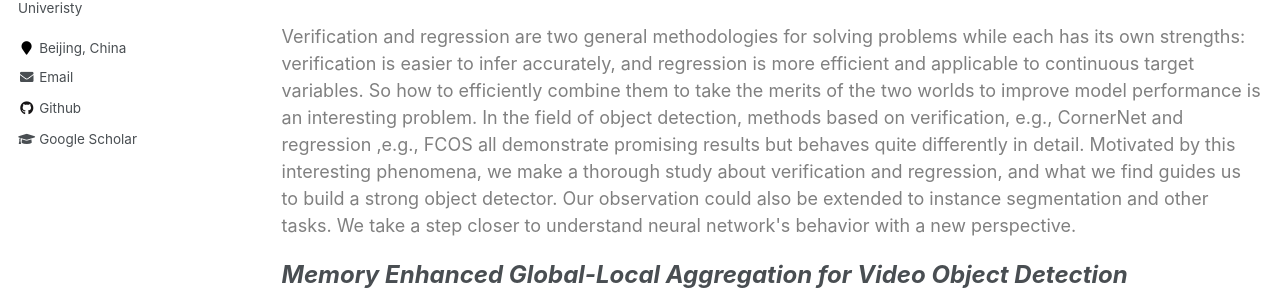
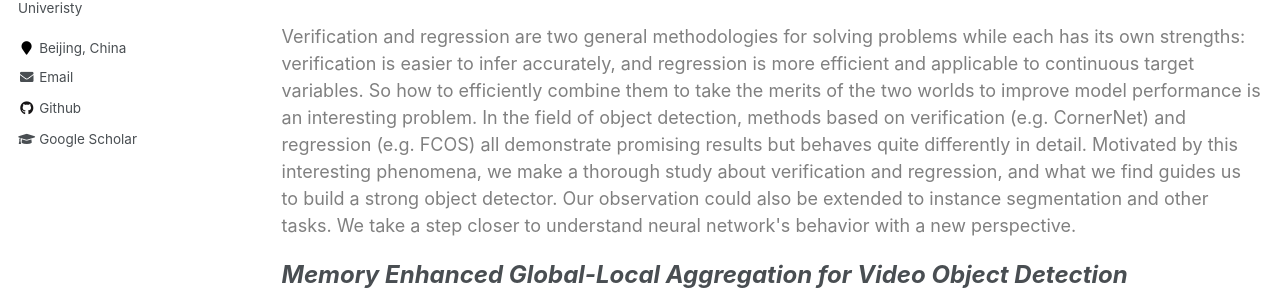
Before and after one commit to Scalsol/Scalsol.github.io, a Jekyll site: the page built from _pages/publications.md, in a window 1280 px wide and 900 px high, scrolled down 364 px. Shown: the part 234-531 px from the top of the window. Built offline with Jekyll 4.4.1, drawn with Linux system fonts in a browser that asks for light colours.

Commit message:
fix some bug

```diff
--- a/_pages/publications.md
+++ b/_pages/publications.md
@@ -14,7 +14,7 @@ author_profile: true
 <i>Neural Information Processing Systems (<strong>[NeurIPS](https://neurips.cc/)</strong>)</i>, 2020
 [[paper](https://arxiv.org/abs/2007.08508)] [[code](https://github.com/Scalsol/RepPointsV2)]
 <br/><img src='/images/reppointsv2.png' width="800" height="300">
-<font size="4" color="gray">Verification and regression are two general methodologies for solving problems while each has its own strengths: verification is easier to infer accurately, and regression is more efficient and applicable to continuous target variables. So how to efficiently combine them to take the merits of the two worlds to improve model performance is an interesting problem. In the field of object detection, methods based on verification, e.g., CornerNet and regression ,e.g., FCOS all demonstrate promising results but behaves quite differently in detail. Motivated by this interesting phenomena, we make a thorough study about verification and regression, and what we find guides us to build a strong object detector. Our observation could also be extended to instance segmentation and other tasks. We take a step closer to understand neural network's behavior with a new perspective.</font>
+<font size="4" color="gray">Verification and regression are two general methodologies for solving problems while each has its own strengths: verification is easier to infer accurately, and regression is more efficient and applicable to continuous target variables. So how to efficiently combine them to take the merits of the two worlds to improve model performance is an interesting problem. In the field of object detection, methods based on verification (e.g. CornerNet) and regression (e.g. FCOS) all demonstrate promising results but behaves quite differently in detail. Motivated by this interesting phenomena, we make a thorough study about verification and regression, and what we find guides us to build a strong object detector. Our observation could also be extended to instance segmentation and other tasks. We take a step closer to understand neural network's behavior with a new perspective.</font>
 
 <i><strong><font size="5" >Memory Enhanced Global-Local Aggregation for Video Object Detection</font></strong></i>
 <strong>Yihong Chen</strong>, Yue Cao, Han Hu, Liwei Wang
```
